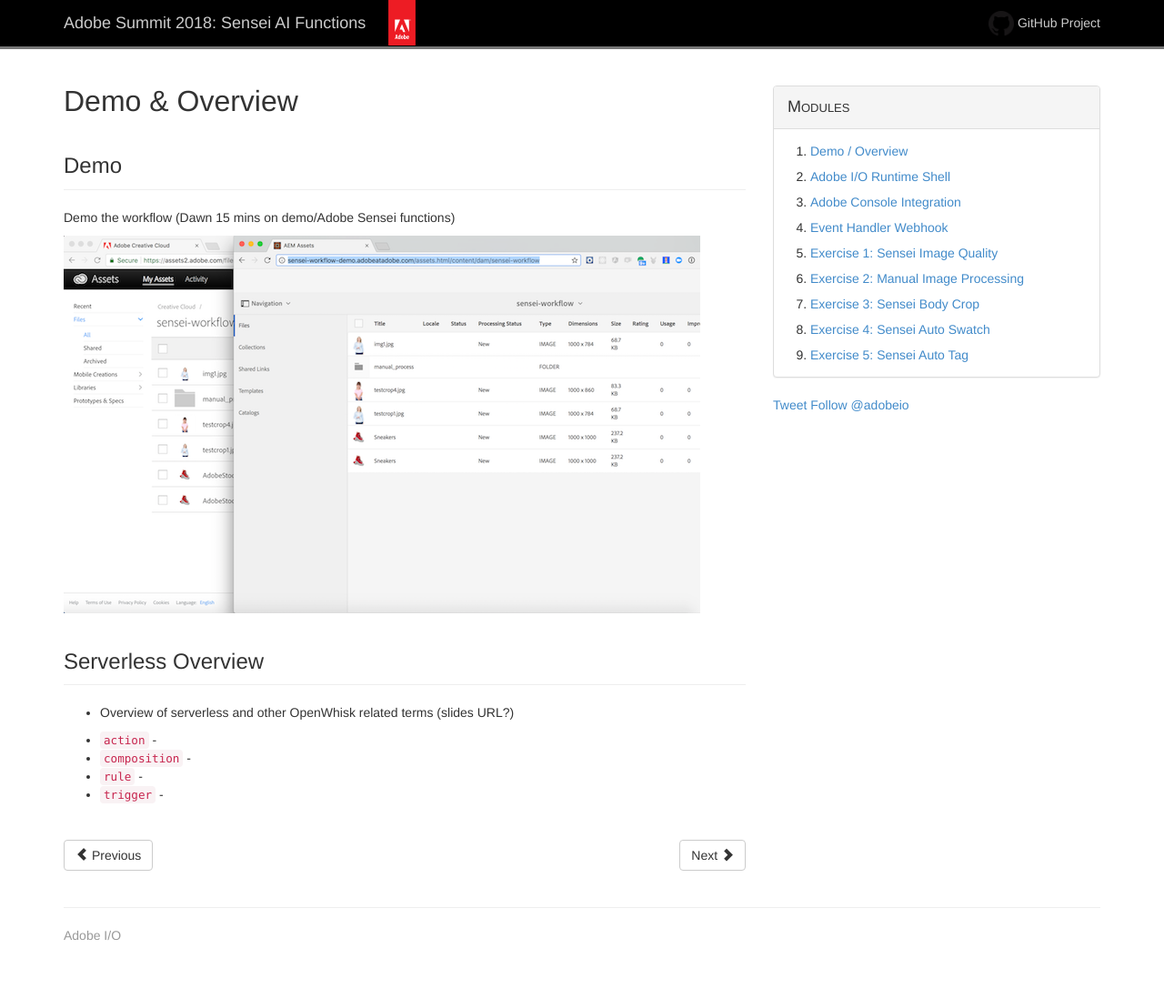
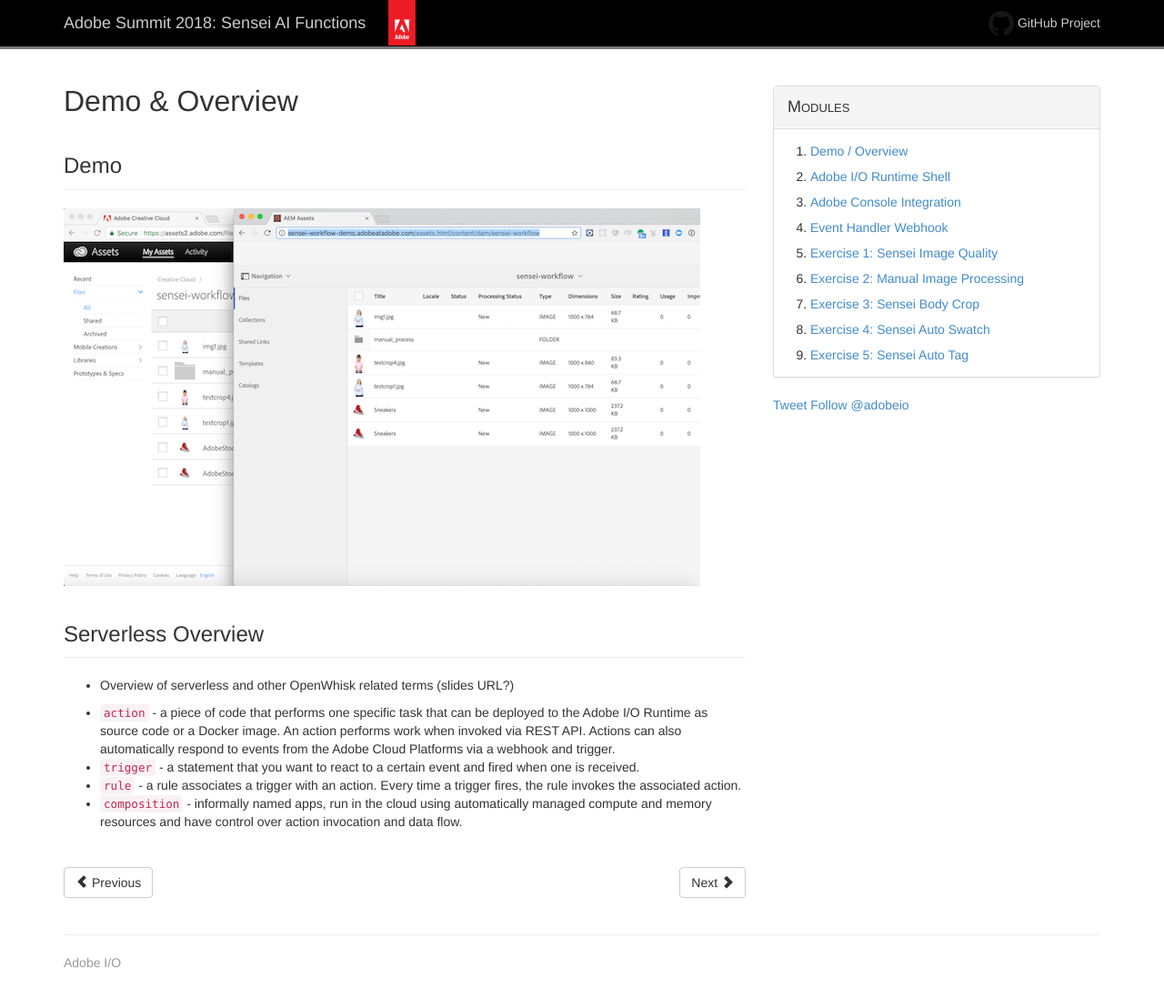
Before and after one commit to adobe/adobe-sensei-ai-functions, a Jekyll site: the page built from module1.md, in a window 1280 px wide. Shown: the whole page at 91% size. Built offline with Jekyll 4.4.1, drawn with Linux system fonts in a browser that asks for light colours; comment, search, counter and statistics services are not loaded; before the commit the page ends 1068 px from its top, so only the background shows below that.

Commit message:
Serverless definitions, new screenshots added for actions

```diff
--- a/module1.md
+++ b/module1.md
@@ -5,17 +5,15 @@
 
 ## Demo
 
-Demo the workflow (Dawn 15 mins on demo/Adobe Sensei functions)
-
 ![](images/sensei-workflow.png)
 
 ## Serverless Overview
 - Overview of serverless and other OpenWhisk related terms (slides URL?)
 
-- `action` -
-- `composition` -
-- `rule` -
-- `trigger` -
+- `action` - a piece of code that performs one specific task that can be deployed to the Adobe I/O Runtime as source code or a Docker image. An action performs work when invoked via REST API. Actions can also automatically respond to events from the Adobe Cloud Platforms via a webhook and trigger.
+- `trigger` - a statement that you want to react to a certain event and fired when one is received.
+- `rule` - a rule associates a trigger with an action. Every time a trigger fires, the rule invokes the associated action.
+- `composition` - informally named apps, run in the cloud using automatically managed compute and memory resources and have control over action invocation and data flow.
 
 <div class="row" style="margin-top:40px;">
 <div class="col-sm-12">
```
Also changed, not shown: module5.md (+1 -0 lines), module6.md (+12 -3 lines), module8.md (+4 -2 lines), images/cc-upload-manual.png (added), images/manual-folder-contents.png (added), images/manual-folder-created.png (added), images/manual-process.jpg (added), images/manual-process.png (added), images/quality-scores.png (added), images/swatch-results.png, images/swatch.png (added), images/swatches-aem.png (added), 1 other file.
